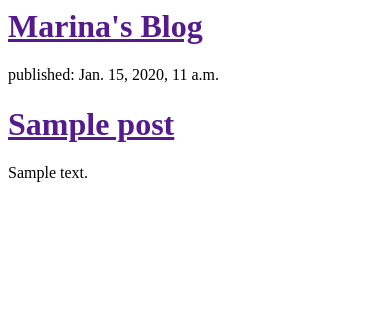
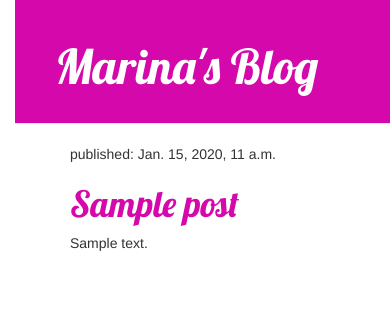
Before and after one commit to chtita/my-first-blog, a Django app: template blog/templates/blog/post_list.html in a window 390 px wide. Shown: the top 322 px of the page. Run offline with Django 3.2, Linux system fonts and the light colour scheme; the template is opened without the code that fills it: values that come from a table or form of the project are taken from there, others are empty; tables that the repository leaves empty hold one stand-in row (values such as "Sample post"); some libraries are stand-ins or nearby versions.

Commit message:
updated css and html

```diff
--- /dev/null
+++ b/blog/static/css/blog.css
@@ -0,0 +1,56 @@
+h1 a {
+    color: #60327A;
+    font-family: 'Lobster';
+}
+
+h1, h2, h3, h4 {
+    font-family: 'Lobster', cursive;
+}
+
+body {
+    padding-left: 15px;
+}
+
+/* classes */
+
+.page-header {
+    background-color: #D408AB;
+    margin-top: 0;
+    padding: 20px 20px 20px 40px;
+}
+
+.page-header h1, .page-header h1 a, .page-header h1 a:visited, .page-header h1 a:active {
+    color: #ffffff;
+    font-size: 36pt;
+    text-decoration: none;
+}
+
+.content {
+    margin-left: 40px;
+}
+.date {
+    color: #D408AB;
+}
+
+.save {
+    float: right;
+}
+
+.post-form textarea, .post-form input {
+    width: 100%;
+}
+
+.top-menu, .top-menu:hover, .top-menu:visited {
+    color: #D408AB;
+    float: right;
+    font-size: 26pt;
+    margin-right: 20px;
+}
+
+.post {
+    margin-bottom: 70px;
+}
+
+.post h1 a, .post h1 a:visited {
+    color: #D408AB;
+}
--- a/blog/templates/blog/post_list.html
+++ b/blog/templates/blog/post_list.html
@@ -1,19 +1,31 @@
+{% load staticfiles %}
+
+
 <html>
     <head>
         <title>Marina's Blog</title>
+        <link rel="stylesheet" href="//maxcdn.bootstrapcdn.com/bootstrap/3.2.0/css/bootstrap.min.css">
+        <link rel="stylesheet" href="//maxcdn.bootstrapcdn.com/bootstrap/3.2.0/css/bootstrap-theme.min.css">
+        <link rel="stylesheet" href="{% static 'css/blog.css' %}">
+        <link href="//fonts.googleapis.com/css?family=Lobster&subset=latin,latin-ext" rel="stylesheet" type="text/css">
     </head>
     <body>
-        <div>
-            <h1><a href="">Marina's Blog</a></h1>
+        <div class="page-header">
+            <h1><a href="https://github.com/chtita/my-first-blog/tree/master/blog/templates/blog">Marina's Blog</a></h1>
         </div>
-
+<div class="content container">
+  <div class="row">
+    <div class="col-md-8">
       {% for post in posts %}
-          <div>
+        <div class="post">
             <p>published: {{ post.published_date }} </p>
-            <h1><a href="">{{ post.title }}</a></h1>
+            <h1><a href="https://tutorial.djangogirls.org/en/css/">{{ post.title }}</a></h1>
             <p>{{ post.text|linebreaksbr }}</p>
           </div>
       {% endfor %}
+    </div>
+  </div>
+</div>
 
     </body>
 </html>
```
Also changed, not shown: blog/base.html (added, +24 -0 lines), blog/post_list.html (added, +13 -0 lines).
